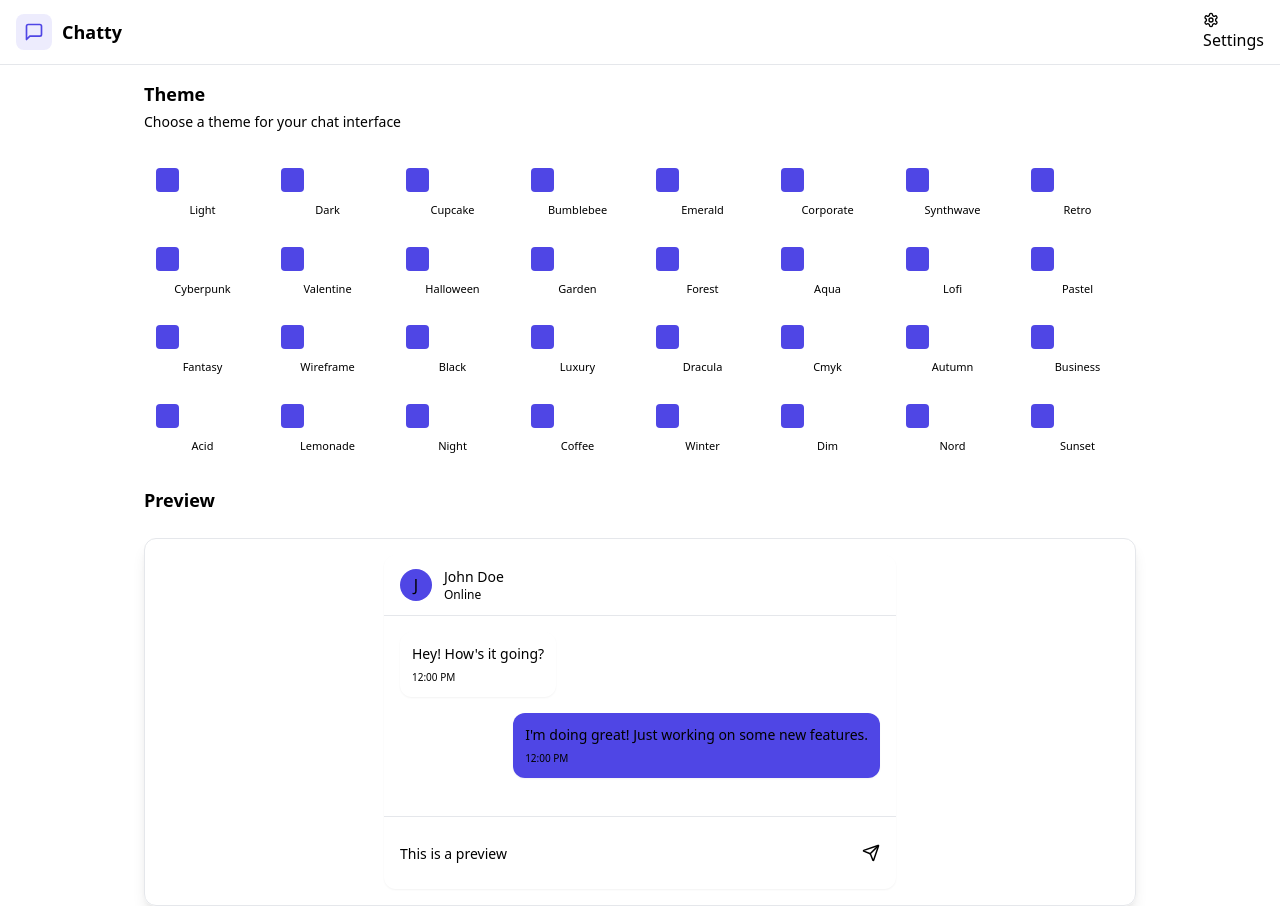
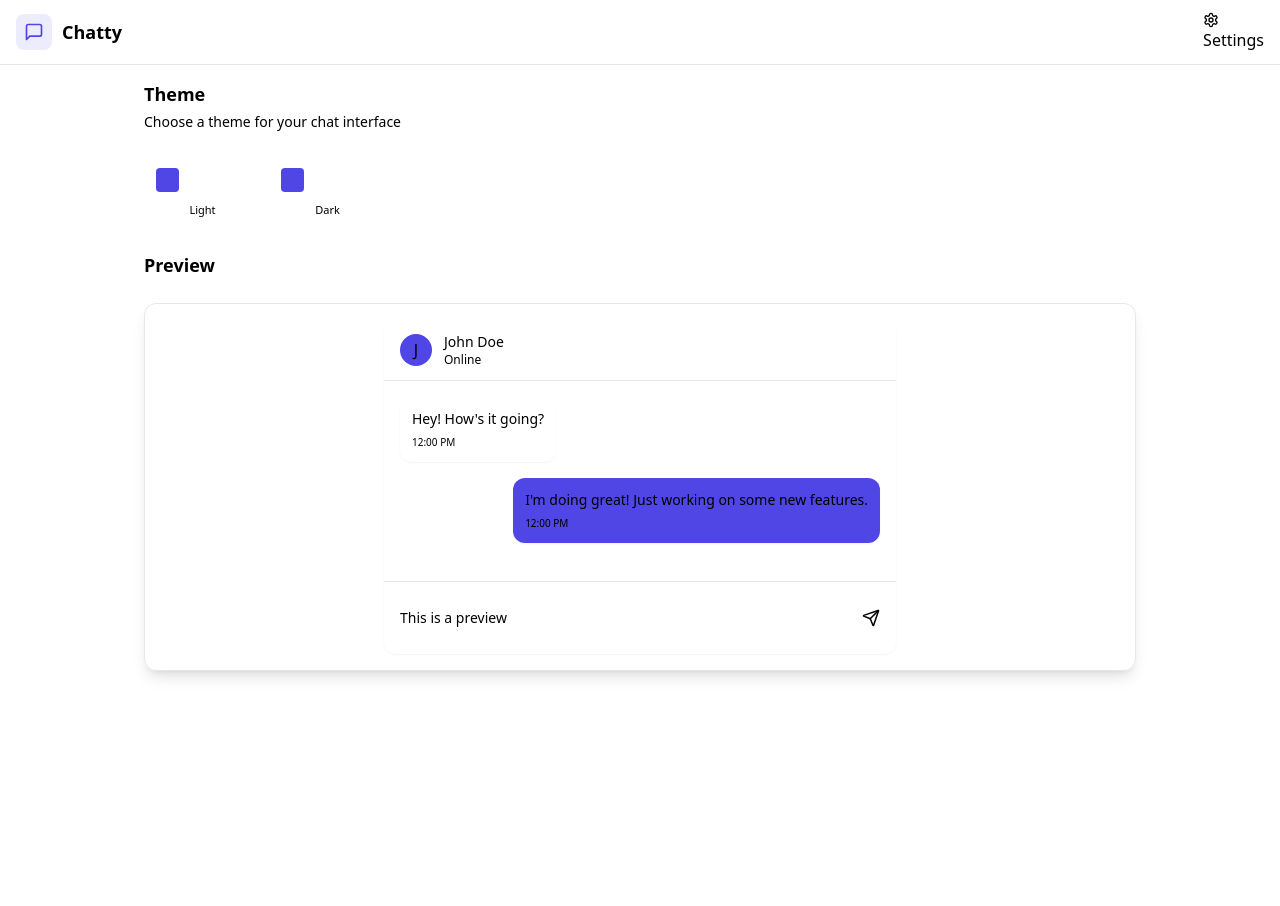
Before and after one commit to neeraj897/fullstack-chat-app, a React (Vite) app in the folder frontend/: page /settings in a window 1280 px wide. After the commit the page ends 800 px from the top, so only its background shows below. Built offline with nearby package versions, Linux system fonts and the light colour scheme; no server answers.

Commit message:
Update index.js
change themes

```diff
--- a/frontend/src/constants/index.js
+++ b/frontend/src/constants/index.js
@@ -2,34 +2,4 @@
 export const THEMES = [
     "light",
     "dark",
-    "cupcake",
-    "bumblebee",
-    "emerald",
-    "corporate",
-    "synthwave",
-    "retro",
-    "cyberpunk",
-    "valentine",
-    "halloween",
-    "garden",
-    "forest",
-    "aqua",
-    "lofi",
-    "pastel",
-    "fantasy",
-    "wireframe",
-    "black",
-    "luxury",
-    "dracula",
-    "cmyk",
-    "autumn",
-    "business",
-    "acid",
-    "lemonade",
-    "night",
-    "coffee",
-    "winter",
-    "dim",
-    "nord",
-    "sunset",
   ];
```
